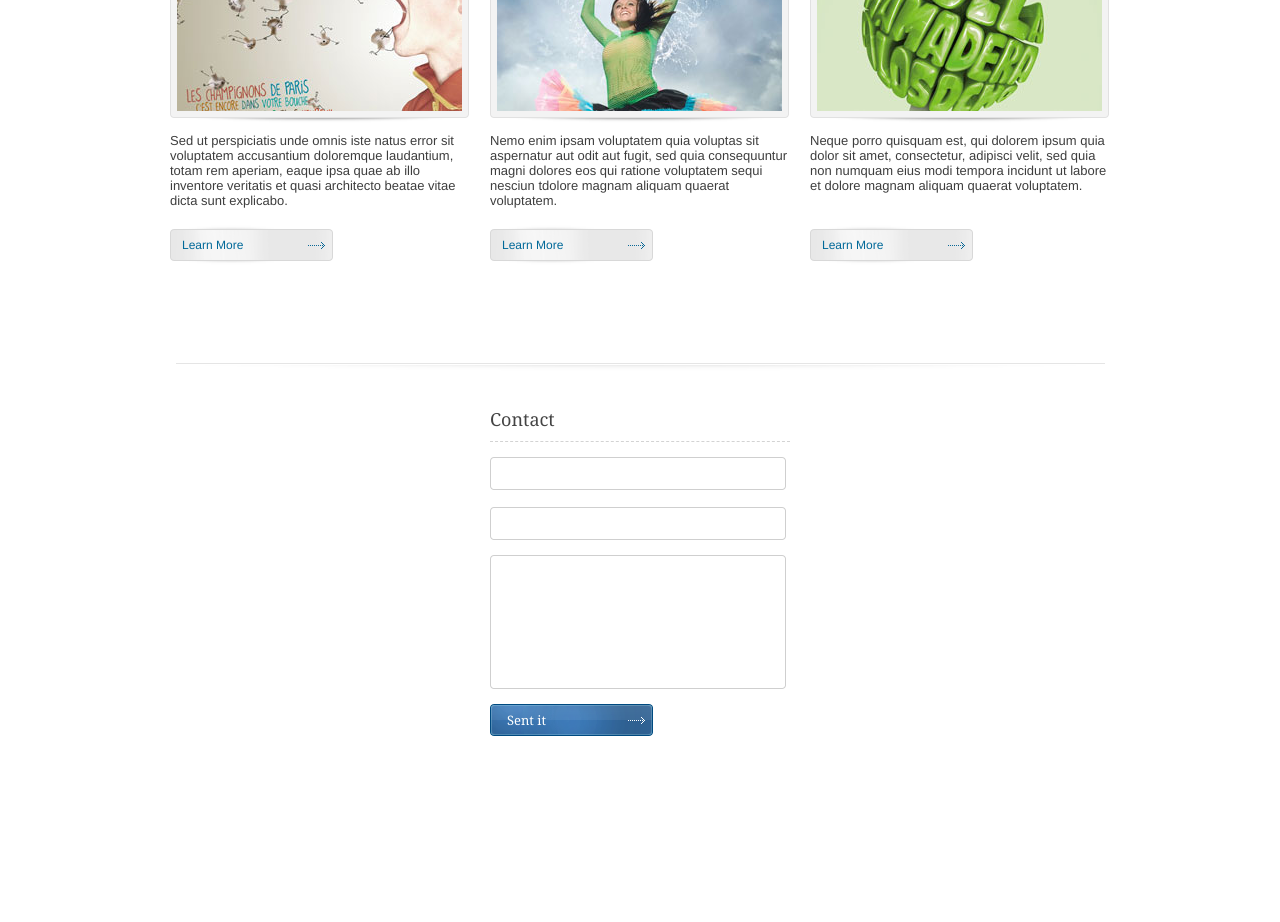
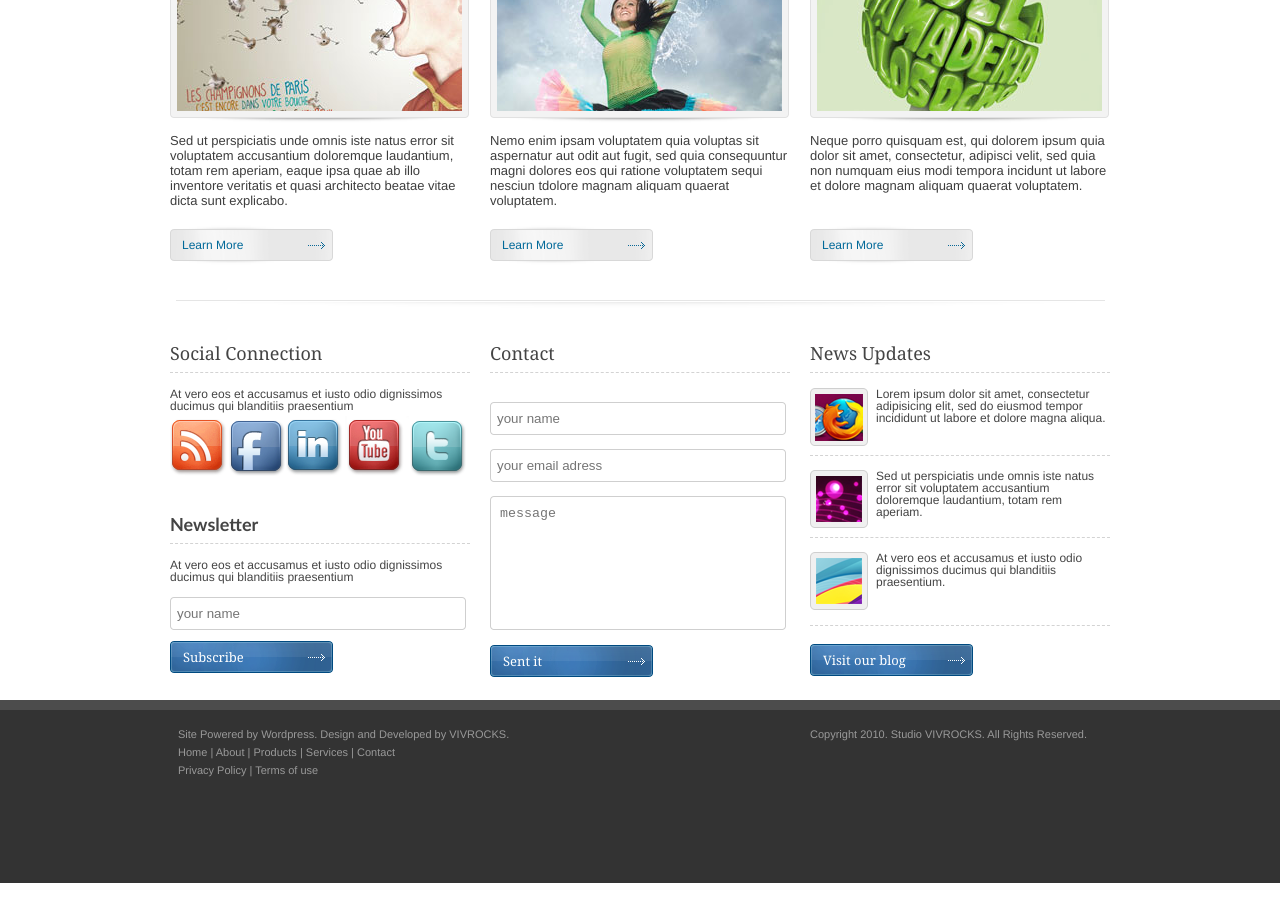
Before and after one commit to liyiming22/polo360, a plain HTML site: page index.html in a window 1280 px wide. Shown: the part 753-1675 px from the top of the page. After the commit the page ends 1636 px from the top, so only its background shows below. Drawn offline with Linux system fonts and the light colour scheme.

Commit message:
basically finished

```diff
--- a/css/page-index.css
+++ b/css/page-index.css
@@ -5,7 +5,7 @@
 
 body{
 	background: url(../img/body-bg.png) repeat-x;
-	height: 3000px;
+	/*height: 3000px;*/
 }
 
 /*解决高度塌陷问题*/
@@ -112,7 +112,7 @@ li{
 .contact .sc, .contact .co, .contact .nu{
 	float: left;
 	width: 300px;
-	height: 500px;
+	/*height: 500px;*/
 	/*background-color: #bfa;*/
 }
 
@@ -167,7 +167,7 @@ li{
 
 /*设置联系栏的h2标题*/
 .contact h2{
-	font: 18px georgia;
+	font: 18px/1 georgia;
 	color: #444;
 	/*设置下边框*/
 	border-bottom: 1px dashed #d3d3d3;
@@ -179,20 +179,20 @@ li{
 
 /*设置联系栏表单背景*/
 .contact .txt{
-	width: 296px;
+	width: 282px;
 	height: 33px;
 	background: url(../img/input.png) no-repeat;
 	/*去除表单默认的边框*/
 	border: none;
-}
-
-.contact .t2{
-	margin: 17px 0 15px 0;
+	padding: 0 7px;
+	margin-top: 14px;
 }
 
 .contact .tarea{
-	width: 296px;
-	height: 134px;
+	width: 276px;
+	height: 114px;
+	padding: 10px;
+	margin-top: 14px;
 	border: none;
 	/*去除IE默认显示滚动条*/
 	overflow: auto;
@@ -205,9 +205,74 @@ li{
 	width: 163px;
 	height: 32px;
 	border: none;
-	margin-top: 11px;
+	margin: 11px 0 23px 0;
 	color: #fff;
 	font: 13px/32px georgia;
-	text-indent: -90px;
+	text-align: left;
+	text-indent: 1em;
 	background: url(../img/button.png) no-repeat;
 }
+
+.sc .p1{
+	font: 12px/1 helvetica;
+	color: #444;
+}
+
+.icon{
+	margin-top: 4px;
+	font-size: 6px;
+}
+
+.sc .nl{
+	font: bold 18px/1 "gill sans mt";
+	padding: 38px 0 10px;
+}
+
+.nu img{
+	/*为了让文字环绕图片*/
+	float: left;
+	margin-right: 8px;
+}
+
+.nu p{
+	height: 58px;
+	color: #444;
+	font: 12px/1 helvetica;
+	padding-bottom: 9px;
+	margin-bottom: 14px;
+	border-bottom: 1px dashed #D3D3D3;
+}
+
+.nu .last_p{
+	padding-bottom: 15px;
+}
+
+.nu .last_btn{
+	margin-top: 4px;
+}
+
+.footer{
+	height: 173px;
+	background-color: #333;
+	border-top: 10px solid #4c4c4c;
+}
+
+.footer a, .footer p{
+	color: #999;
+	font: 11px helvetica;
+	text-decoration: none;
+}
+
+.footer p{
+	margin-left: 8px;
+	margin-right: 23px;
+	margin-bottom: 6px;
+}
+
+.footer .copyright{
+	float: right;
+}
+
+.footer .w{
+	padding-top: 18px;
+}
--- a/index.html
+++ b/index.html
@@ -87,22 +87,60 @@
 		<!--联系栏-->
 		<div class="contact w clearfix">
 			<div class="sc">
-
+				<h2>Social Connection</h2>
+				<p class="p1">At vero eos et accusamus et iusto odio dignissimos ducimus qui blanditiis praesentium</p>
+				<div class="icon">
+					<a href="#"><img src="img/icon01.png"/></a>
+					<a href="#"><img src="img/icon02.png"/></a>
+					<a href="#"><img src="img/icon03.png"/></a>
+					<a href="#"><img src="img/icon04.png"/></a>
+					<a href="#"><img src="img/icon05.png"/></a>
+				</div>
+				<h2 class="nl">Newsletter</h2>
+				<p class="p1">At vero eos et accusamus et iusto odio dignissimos ducimus qui blanditiis praesentium</p>
+				<form action="#">
+					<!--使用placeholder给文本框设置提示水印-->
+					<input type="text" class="txt"  placeholder="your name"/>
+					<button class="btn">Subscribe</button>
+				</form>
 			</div>
 
 			<!--联系栏中栏-->
 			<div class="co">
 				<h2>Contact</h2>
 				<form action="#">
-					<input type="text" class="txt" />
-					<input type="text" class="txt t2" />
-					<textarea class="tarea"></textarea><br />
+					<!--使用placeholder给文本框设置提示水印-->
+					<input type="text" class="txt"  placeholder="your name"/>
+					<input type="text" class="txt t2" placeholder="your email adress"/>
+					<textarea class="tarea" placeholder="message"></textarea><br />
 					<button class="btn">Sent it</button>
 				</form>
 			</div>
 
 			<div class="nu">
+				<h2>News Updates</h2>
+				<p>
+					<img src="img/icon06.png"/>
+					Lorem ipsum dolor sit amet, consectetur adipisicing elit, sed do eiusmod tempor incididunt ut labore et dolore magna aliqua.
+				</p>
+				<p>
+					<img src="img/icon07.png"/>
+					Sed ut perspiciatis unde omnis iste natus error sit voluptatem accusantium doloremque laudantium, totam rem aperiam.
+				</p>
+				<p class="last_p">
+					<img src="img/icon08.png"/>
+					At vero eos et accusamus et iusto odio dignissimos ducimus qui blanditiis praesentium.
+				</p>
+				<button class="btn last_btn">Visit our blog</button>
+			</div>
+		</div>
 
+		<div class="footer">
+			<div class="w">
+				<p class="copyright">Copyright 2010. Studio VIVROCKS. All Rights Reserved.</p>
+				<p>Site Powered by Wordpress. Design and Developed by VIVROCKS.</p>
+				<p><a href="">Home</a> | <a href="">About</a> | <a href="">Products</a> | <a href="">Services</a> | <a href="">Contact</a></p>
+				<p><a href="">Privacy Policy</a> | <a href="">Terms of use</a></p>
 			</div>
 		</div>
 	</body>
```
Also changed, not shown: img/icon01.png (added), img/icon02.png (added), img/icon03.png (added), img/icon04.png (added), img/icon05.png (added), img/icon06.png (added), img/icon07.png (added), img/icon08.png (added).
